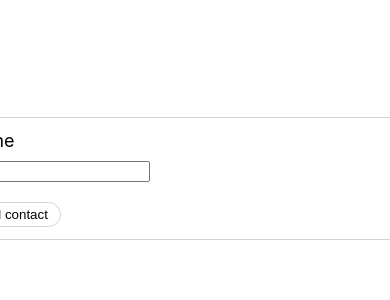
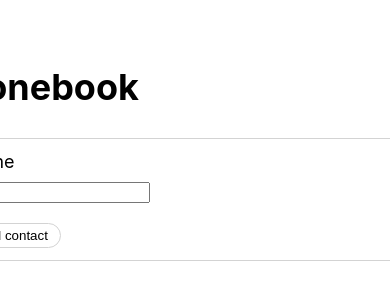
Before and after one commit to olhabahaieva/goit-react-hw-02-phonebook, a React (Create React App) app: page / in a window 390 px wide. Shown: the part 244-544 px from the top of the page. Built offline with nearby package versions, Linux system fonts and the light colour scheme.

Commit message:
added phonebook title

```diff
--- a/src/components/Phonebook/Phonebook.jsx
+++ b/src/components/Phonebook/Phonebook.jsx
@@ -1,5 +1,6 @@
 import React, { Component } from 'react';
 import css from './Phonebook.module.css';
+import Section from 'components/Section';
 
 class Phonebook extends Component {
 
@@ -24,6 +25,7 @@ class Phonebook extends Component {
 
   render() {
     return (
+      <Section title ='Phonebook'>
       <div className={css.phonebook}>
         <form className={css.form} action="">
           <label className={css.label} htmlFor="name">
@@ -42,6 +44,7 @@ class Phonebook extends Component {
           </button>
         </form>
       </div>
+      </Section>
     );
   }
 }
--- a/src/components/Section/Section.jsx
+++ b/src/components/Section/Section.jsx
@@ -1,7 +1,7 @@
 import React from 'react';
 import css from './Section.module.css';
 
- const Section = (title, children) => {
+ const Section = ({ title, children }) => {
   return (
     <div className={css.section}>
       <h2 className={css.heading}>{title}</h2>
```
